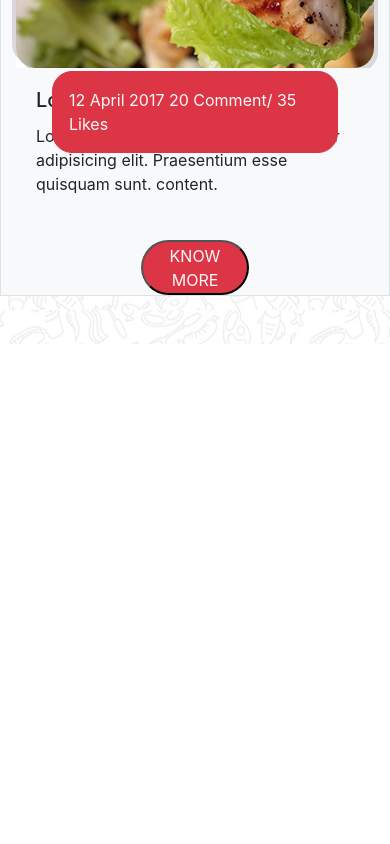
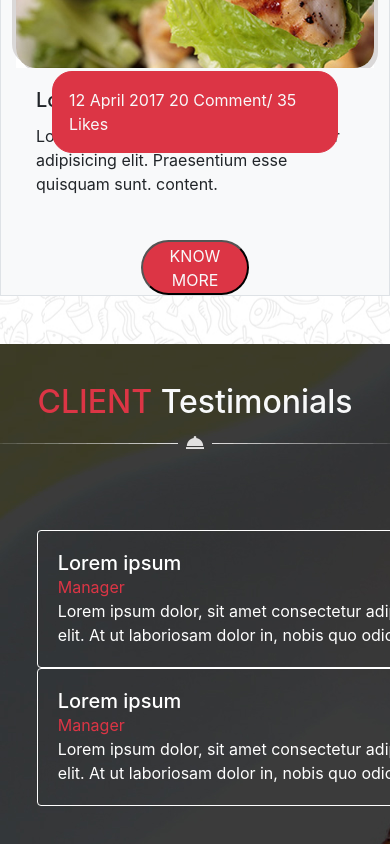
Before and after one commit to agim-coroli/CoroliAgim19_site_du_chef, a website: page index.html in a window 390 px wide. Shown: the part 4725-5569 px from the top of the page. Before the commit the page ends 5069 px from the top, so only its background shows below. Drawn offline with nearby package versions, Linux system fonts and the light colour scheme.

Commit message:
ajout du client testimonial et son responsiv

```diff
--- a/index.html
+++ b/index.html
@@ -256,8 +256,11 @@
                             <img src="public/img/blog_img1.jpg" alt="">
                             <div class="card-body">
                                 <h5 class="card-title">Lorem ipsum</h5>
-                                <p class="absoluteRouge card-text rounded bg-danger text-light p-3 m-3 border border-danger"><span>12 </span>April 2017 <span>20 </span>Comment/ <span>35</span> Likes</p>
-                                <p class="card-text">Lorem ipsum dolor, sit amet consectetur adipisicing elit. Praesentium esse quisquam sunt.
+                                <p
+                                    class="absoluteRouge card-text rounded bg-danger text-light p-3 m-3 border border-danger">
+                                    <span>12 </span>April 2017 <span>20 </span>Comment/ <span>35</span> Likes</p>
+                                <p class="card-text">Lorem ipsum dolor, sit amet consectetur adipisicing elit.
+                                    Praesentium esse quisquam sunt.
                                     content.</p>
                             </div>
                         </div>
@@ -267,9 +270,12 @@
                             <img src="public/img/blog_img2.jpg" alt="">
                             <div class="card-body">
                                 <h5 class="card-title">Lorem ipsum</h5>
-                                <p class="absoluteRouge card-text rounded bg-danger text-light p-3 m-3 border border-danger"><span>12 </span>April 2017 <span>20 </span>Comment/ <span>35</span> Likes
+                                <p
+                                    class="absoluteRouge card-text rounded bg-danger text-light p-3 m-3 border border-danger">
+                                    <span>12 </span>April 2017 <span>20 </span>Comment/ <span>35</span> Likes
                                 </p>
-                                <p class="lorem card-text">Lorem ipsum dolor, sit amet consectetur adipisicing elit. Praesentium esse quisquam sunt.
+                                <p class="lorem card-text">Lorem ipsum dolor, sit amet consectetur adipisicing elit.
+                                    Praesentium esse quisquam sunt.
                                     content.
                                 </p>
                             </div>
@@ -290,6 +296,52 @@
             </div>
         </div>
     </section>
+    <!-- section2 client testimonials et our contact  -->
+    <section>
+        <div class="testimonial container-fluid-expand-sm d-flex flex-column align-items-center justify-content-around">
+            <div class="titretestimonial text-center">
+                <h2 class="text-light"><span class="text-danger">CLIENT </span>Testimonials</h2>
+                <img src="public/img/decoration_line.png" alt="">
+            </div>
+            <div class="logocarte d-flex align-items-center">
+                <div class="row d-flex">
+                    <div class="col-sm-2">
+                        <img class="rounded-circle" src="public/img/testimonial1.jpg" alt="">
+                    </div>
+                </div>
+                <div class="row">
+                    <div class="col-sm-4">
+                        <div class="card">
+                            <div class="card-body">
+                                <h5 class="card-title">Lorem ipsum</h5>
+                                <p class="card-text">
+                                    <a class="text-danger" href="">Manager</a>
+                                </p>
+                                <p class="card-text">Lorem ipsum dolor, sit amet consectetur adipisicing elit. At ut laboriosam dolor in, nobis quo odio?</p>
+                            </div>
+                        </div>
+                    </div>
+                </div>
+                <div class="row">
+                    <div class="col-sm-4">
+                        <div class="card">
+                            <div class="card-body">
+                                <h5 class="card-title">Lorem ipsum</h5>
+                                <p class="card-text">
+                                    <a class="text-danger" href="">Manager</a>
+                                </p>
+                                <p class="card-text">Lorem ipsum dolor, sit amet consectetur adipisicing elit. At ut laboriosam dolor in, nobis quo odio?</p>
+                            </div>
+                        </div>
+                    </div>
+                </div>
+                <div class="row">
+                    <div class="col-sm-2">
+                        <img class="rounded-circle" src="public/img/testimonial1.jpg" alt="">
+                    </div>
+                </div>
+            </div>
+    </section>
     <script src="./node_modules/popper.js/dist/popper.js"></script>
     <script src="./node_modules/jquery/dist/jquery.js"></script>
     <script src="./node_modules/bootstrap/dist/js/bootstrap.bundle.js"></script>
--- /dev/null
+++ b/src/scss/module/_section2.scss
@@ -0,0 +1,64 @@
+section{
+    .testimonial{
+        background-image: url(../img/testimonials_background.jpg);
+        height: 500px;
+        background-position: left;
+        .titretestimonial{
+        }
+        .logocarte{
+            width: 70%;
+            .row{
+                .col-sm-4{
+                    .card{
+                        width: 330%;
+                        padding: 0;
+                        border: 1px solid white;
+                        background: transparent;
+                        margin-left: 13%;
+                        .card-body{
+
+                            h5{
+                                margin: 0;
+                                color: white;
+                            }
+                            p{
+                                margin: 0;
+                                color: white;
+                            }
+                        }
+                    }
+                }
+                .col-sm-2{
+                    img{
+                        width: 10em;
+                        border: 5px solid white;
+                    }
+                }
+            }
+        }
+    }
+}
+
+@media (max-width:1100px){
+    .col-sm-2{
+        img{
+            display: none;
+        }
+    }
+}
+@media (max-width:580px){
+    .testimonial{
+        .logocarte{
+            display: flex;
+            flex-wrap: wrap;
+        }
+    }
+}
+@media (max-width:576px){
+    .testimonial{
+        .logocarte{
+            margin-left: -70%;
+            width: 20% !important;
+        }
+    }
+}
--- a/src/scss/module/style.scss
+++ b/src/scss/module/style.scss
@@ -1,4 +1,5 @@
 @import "header";
 @import "section";
 @import "section1";
+@import "section2";
 @import "footer";
```
Also changed, not shown: public/css/app.css, 1 other file.
